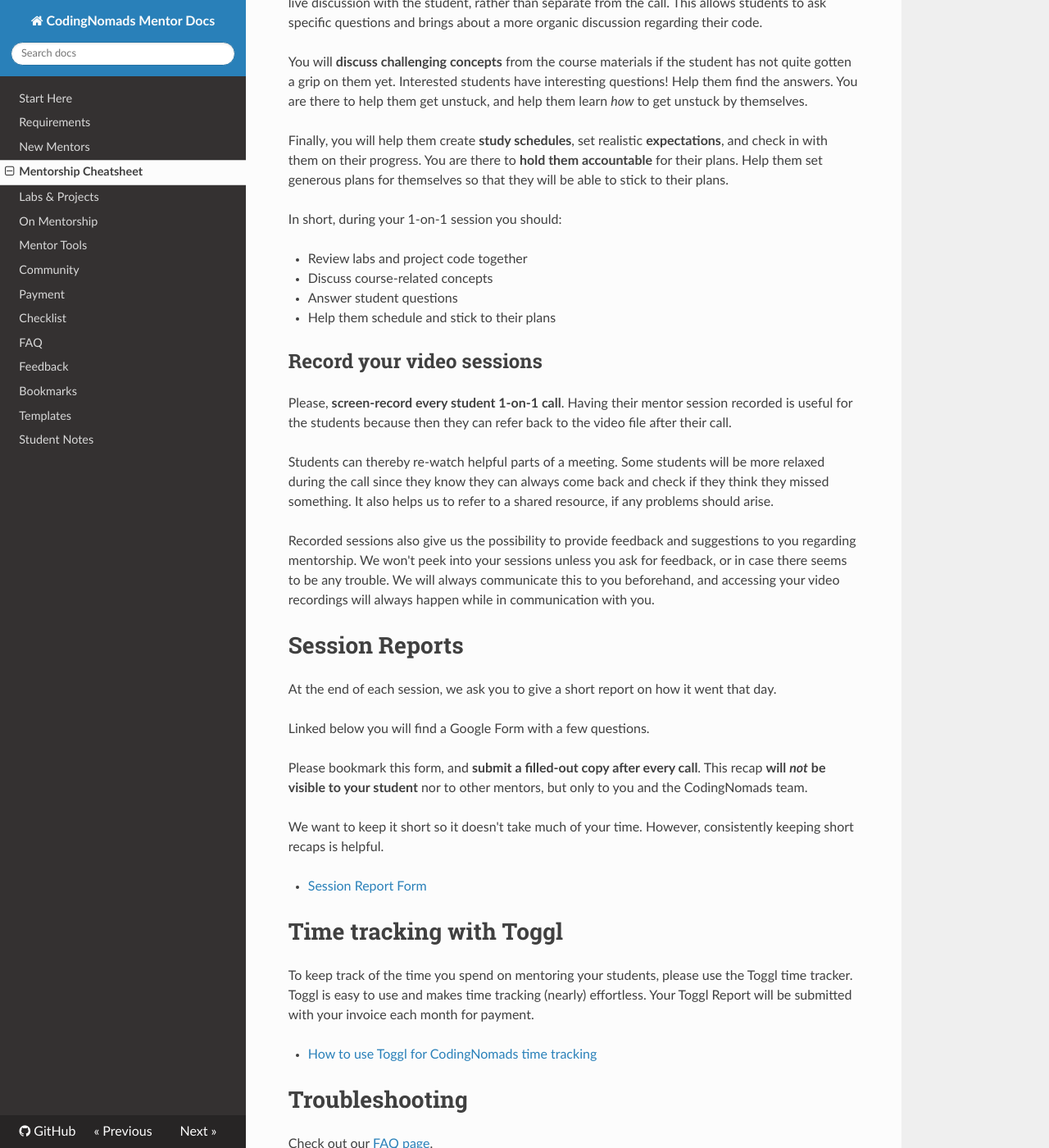
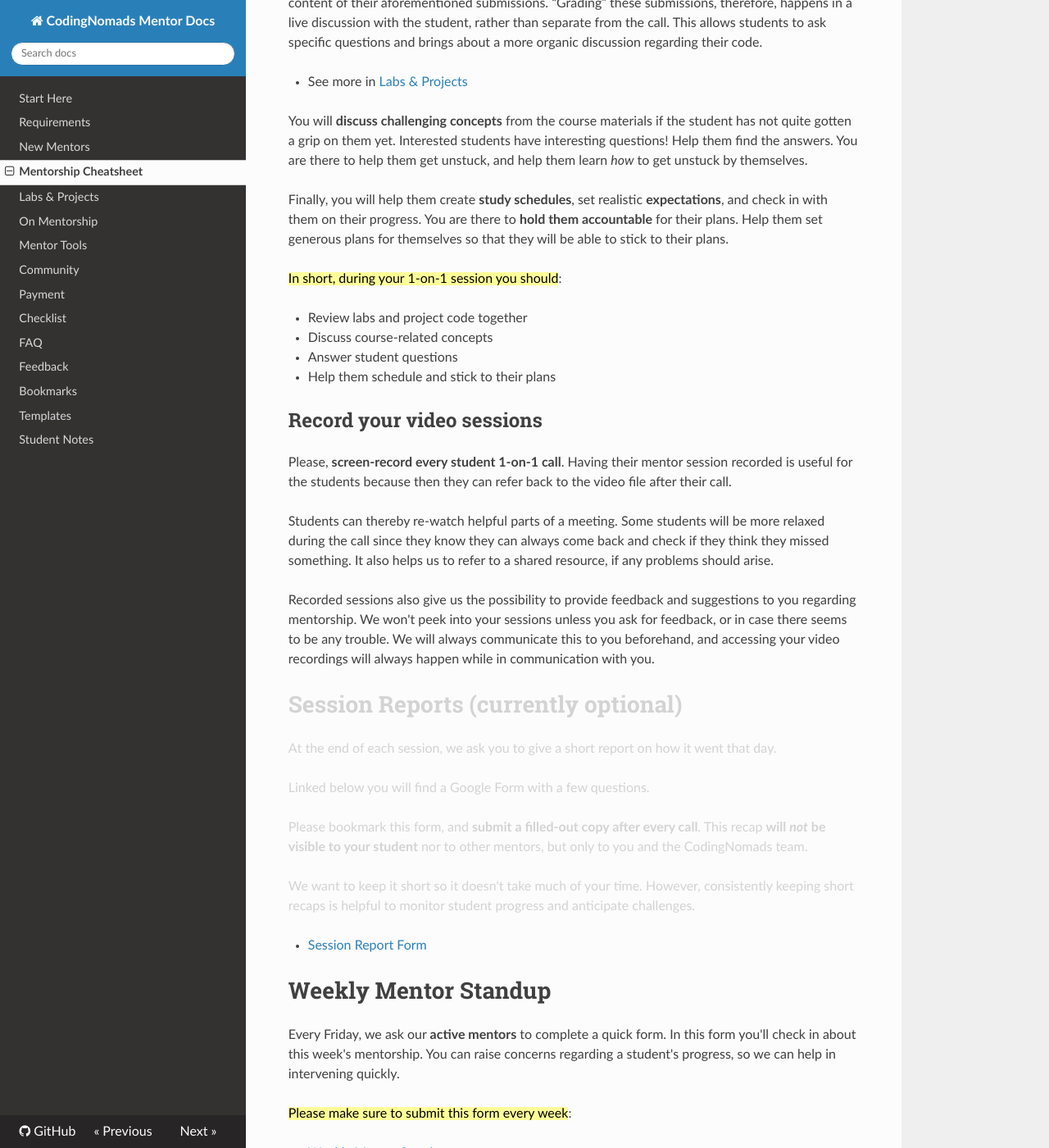
Before and after one commit to CodingNomads/mentor-docs, an MkDocs documentation site: the page built from docs/03_mentorship_process.md, in a window 1280 px wide and 1400 px high, scrolled down 3063 px. Shown: the whole window at 82% size. Built offline with MkDocs 1.6.1, drawn with Linux system fonts in a browser that asks for light colours; nearby versions of some CDN libraries; some of the changed text lies outside the part shown.

Commit message:
Update docs

```diff
--- a/docs/03_mentorship_process.md
+++ b/docs/03_mentorship_process.md
@@ -71,11 +71,13 @@ Use your first call to lock in a time slot, then stick to it. No one enjoys the
 
 During your 1-on-1 call, you **review their labs together and discuss their code**. These labs are the content of their aforementioned submissions. “Grading” these submissions, therefore, happens in a live discussion with the student, rather than separate from the call. This allows students to ask specific questions and brings about a more organic discussion regarding their code.
 
+* See more in [Labs & Projects](04_code_labs.md)
+
 You will **discuss challenging concepts** from the course materials if the student has not quite gotten a grip on them yet. Interested students have interesting questions! Help them find the answers. You are there to help them get unstuck, and help them learn _how_ to get unstuck by themselves.
 
 Finally, you will help them create **study schedules**, set realistic **expectations**, and check in with them on their progress. You are there to **hold them accountable** for their plans. Help them set generous plans for themselves so that they will be able to stick to their plans.
 
-In short, during your 1-on-1 session you should:
+<ins>In short, during your 1-on-1 session you should</ins>:
 
 *   Review labs and project code together
 *   Discuss course-related concepts
@@ -90,17 +92,30 @@ Students can thereby re-watch helpful parts of a meeting. Some students will be
 
 Recorded sessions also give us the possibility to provide feedback and suggestions to you regarding mentorship. We won't peek into your sessions unless you ask for feedback, or in case there seems to be any trouble. We will always communicate this to you beforehand, and accessing your video recordings will always happen while in communication with you.
 
-# Session Reports
+# <span style="color: lightgray;">Session Reports (currently optional)</span>
 
+<span style="color: lightgray;">
 At the end of each session, we ask you to give a short report on how it went that day.
+</span>
 
-Linked below you will find a Google Form with a few questions.
+<span style="color: lightgray;">Linked below you will find a Google Form with a few questions.</span>
 
-Please bookmark this form, and **submit a filled-out copy after every call**. This recap **will _not_ be visible to your student** nor to other mentors, but only to you and the CodingNomads team.
+<span style="color: lightgray;">Please bookmark this form, and **submit a filled-out copy after every call**. This recap **will _not_ be visible to your student** nor to other mentors, but only to you and the CodingNomads team.</span>
 
-We want to keep it short so it doesn't take much of your time. However, consistently keeping short recaps is helpful.
+<span style="color: lightgray;">We want to keep it short so it doesn't take much of your time. However, consistently keeping short recaps is helpful to monitor student progress and anticipate challenges.
+</span>
 
 *   [Session Report Form](https://docs.google.com/forms/d/e/1FAIpQLSfcYcVSnGAIhEB4wNr4tURIqQ_6lRa0xo7ARpWeDuhFq9a7bA/viewform)
+
+# Weekly Mentor Standup
+
+Every Friday, we ask our **active mentors** to complete a quick form. In this form you'll check in about this week's mentorship. You can raise concerns regarding a student's progress, so we can help in intervening quickly.
+
+<ins>Please make sure to submit this form every week</ins>:
+
+* [Weekly Mentor Standup](https://docs.google.com/forms/d/e/1FAIpQLSdZEKcxX9ZYE-M1P8xZ8Wuipkt2W2lE1ArtZCUUO6z1pOtuRA/viewform)
+
+<a href="https://docs.google.com/forms/d/e/1FAIpQLSdZEKcxX9ZYE-M1P8xZ8Wuipkt2W2lE1ArtZCUUO6z1pOtuRA/viewform" target="_blank">![Weekly mentor standup form](images/form_weekly_standup.png)</a>
 
 # Time tracking with Toggl
 
```
Also changed, not shown: docs/04_code_labs.md (+4 -0 lines), docs/11_bookmarks.md (+2 -1 lines), docs/images/form_weekly_standup.png (added).
